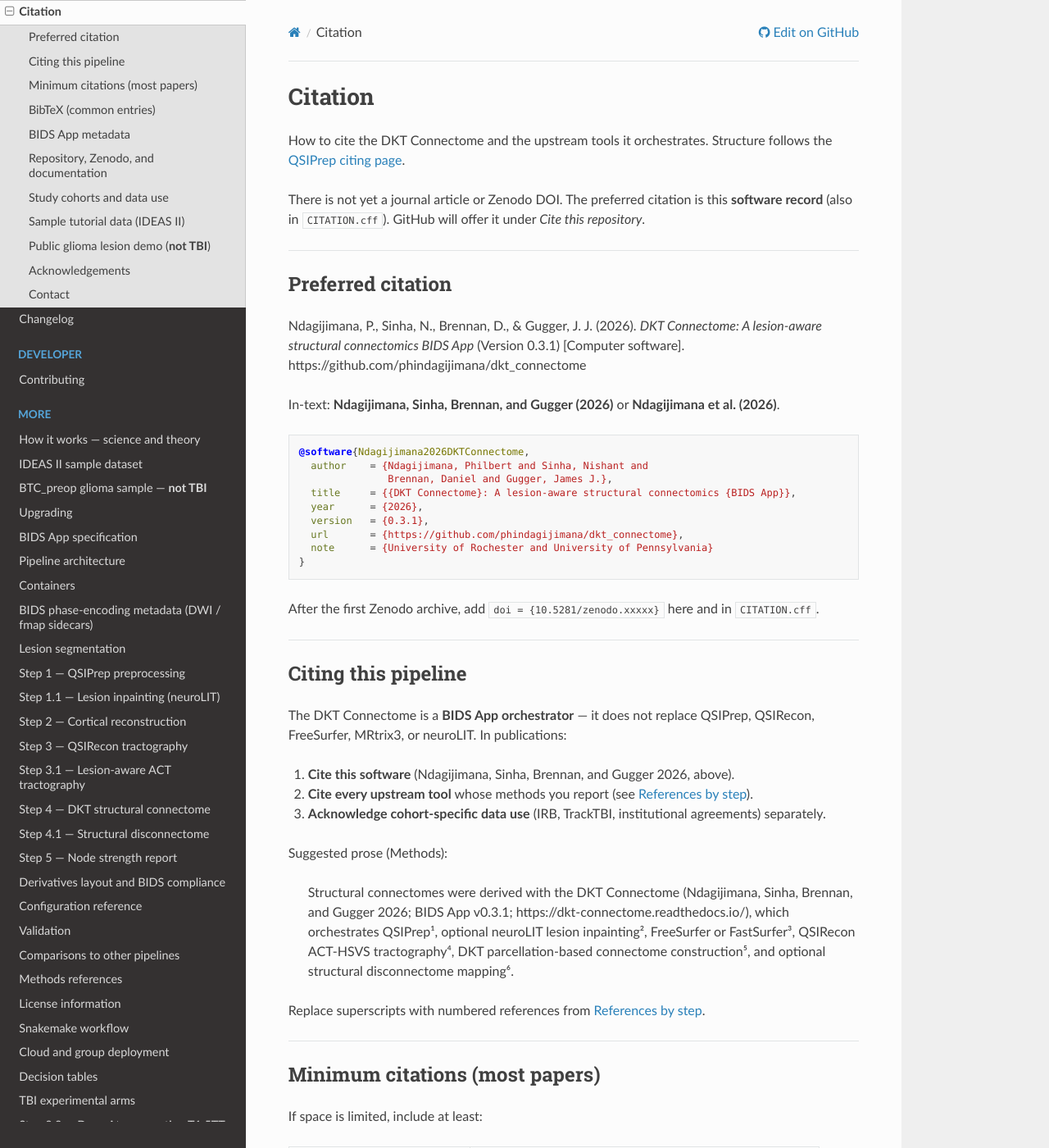
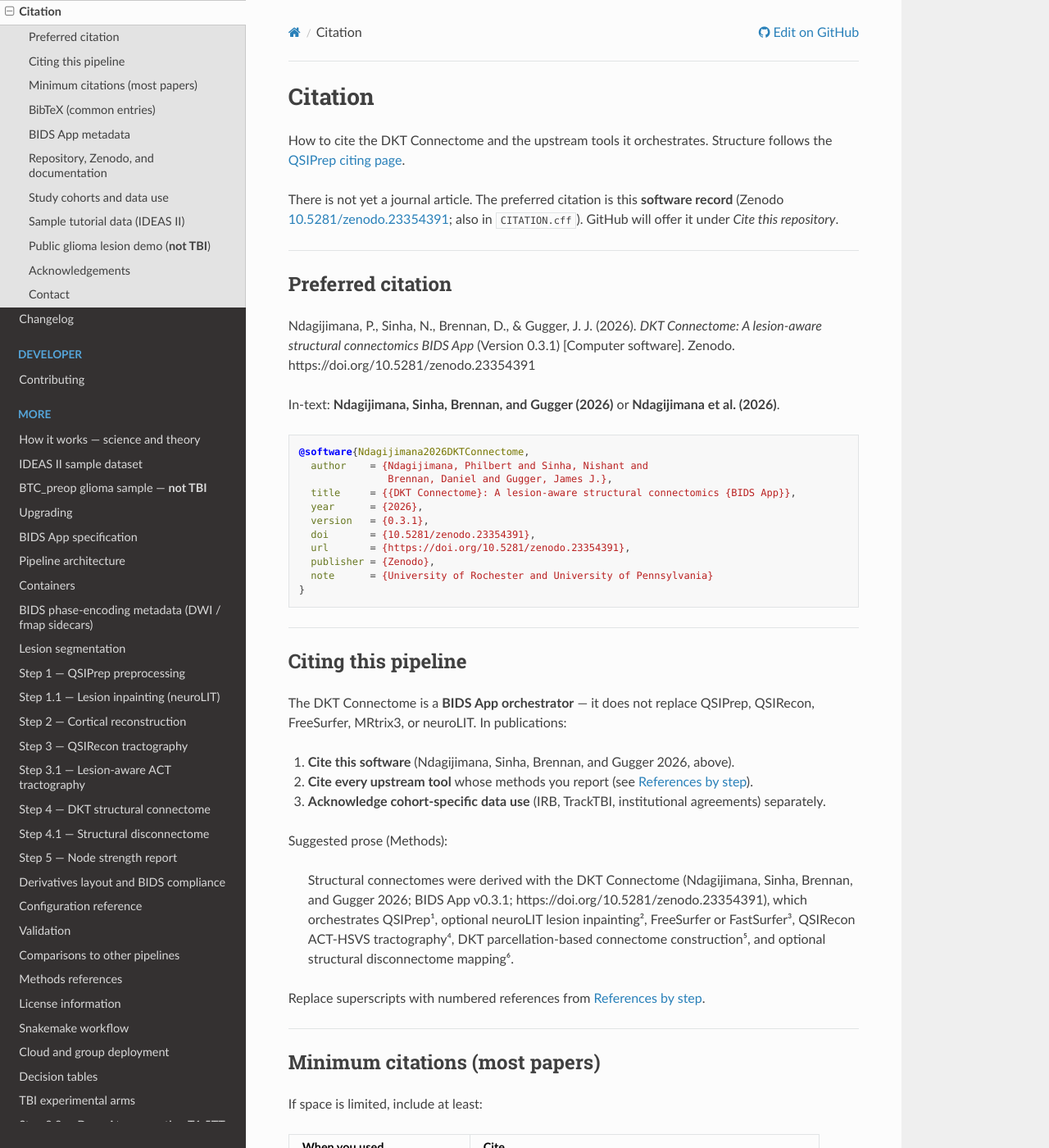
Before and after one commit to phindagijimana/dkt_connectome, a Sphinx documentation site: the page built from dwi_pipeline/docs/citation.md, in a window 1280 px wide and 1400 px high. Shown: the whole window at 82% size. Built offline with Sphinx 7.4.7 and the Read the Docs theme 3.1.0, drawn with Linux system fonts in a browser that asks for light colours; some of the changed text lies outside the part shown.

Commit message:
Record the Zenodo DOI for v0.3.1.
Cite 10.5281/zenodo.23354391 in CITATION.cff and the public citation page.

````diff
--- a/dwi_pipeline/docs/citation.md
+++ b/dwi_pipeline/docs/citation.md
@@ -2,13 +2,13 @@
 
 How to cite the DKT Connectome and the upstream tools it orchestrates. Structure follows the [QSIPrep citing page](https://qsiprep.readthedocs.io/en/0.22.1/citing.html).
 
-There is not yet a journal article or Zenodo DOI. The preferred citation is this **software record** (also in [`CITATION.cff`](https://github.com/phindagijimana/dkt_connectome/blob/main/CITATION.cff)). GitHub will offer it under *Cite this repository*.
+There is not yet a journal article. The preferred citation is this **software record** (Zenodo [10.5281/zenodo.23354391](https://doi.org/10.5281/zenodo.23354391); also in [`CITATION.cff`](https://github.com/phindagijimana/dkt_connectome/blob/main/CITATION.cff)). GitHub will offer it under *Cite this repository*.
 
 ---
 
 ## Preferred citation
 
-Ndagijimana, P., Sinha, N., Brennan, D., & Gugger, J. J. (2026). *DKT Connectome: A lesion-aware structural connectomics BIDS App* (Version 0.3.1) [Computer software]. https://github.com/phindagijimana/dkt_connectome
+Ndagijimana, P., Sinha, N., Brennan, D., & Gugger, J. J. (2026). *DKT Connectome: A lesion-aware structural connectomics BIDS App* (Version 0.3.1) [Computer software]. Zenodo. https://doi.org/10.5281/zenodo.23354391
 
 In-text: **Ndagijimana, Sinha, Brennan, and Gugger (2026)** or **Ndagijimana et al. (2026)**.
 
@@ -19,12 +19,12 @@
   title     = {{DKT Connectome}: A lesion-aware structural connectomics {BIDS App}},
   year      = {2026},
   version   = {0.3.1},
-  url       = {https://github.com/phindagijimana/dkt_connectome},
+  doi       = {10.5281/zenodo.23354391},
+  url       = {https://doi.org/10.5281/zenodo.23354391},
+  publisher = {Zenodo},
   note      = {University of Rochester and University of Pennsylvania}
 }
 ```
-
-After the first Zenodo archive, add `doi = {10.5281/zenodo.xxxxx}` here and in `CITATION.cff`.
 
 ---
 
@@ -38,7 +38,7 @@
 
 Suggested prose (Methods):
 
-> Structural connectomes were derived with the DKT Connectome (Ndagijimana, Sinha, Brennan, and Gugger 2026; BIDS App v0.3.1; https://dkt-connectome.readthedocs.io/), which orchestrates QSIPrep¹, optional neuroLIT lesion inpainting², FreeSurfer or FastSurfer³, QSIRecon ACT-HSVS tractography⁴, DKT parcellation-based connectome construction⁵, and optional structural disconnectome mapping⁶.
+> Structural connectomes were derived with the DKT Connectome (Ndagijimana, Sinha, Brennan, and Gugger 2026; BIDS App v0.3.1; https://doi.org/10.5281/zenodo.23354391), which orchestrates QSIPrep¹, optional neuroLIT lesion inpainting², FreeSurfer or FastSurfer³, QSIRecon ACT-HSVS tractography⁴, DKT parcellation-based connectome construction⁵, and optional structural disconnectome mapping⁶.
 
 Replace superscripts with numbered references from [References by step](references.md).
 
@@ -158,7 +158,8 @@
 
 ```text
 HowToAcknowledge: Cite Ndagijimana, Sinha, Brennan, and Gugger (2026),
-DKT Connectome v0.3.1, plus the upstream tools (see citation page).
+DKT Connectome v0.3.1, https://doi.org/10.5281/zenodo.23354391,
+plus the upstream tools (see citation page).
 ```
 
 ---
@@ -170,10 +171,10 @@
 | Documentation | https://dkt-connectome.readthedocs.io/en/latest/ |
 | Source code | https://github.com/phindagijimana/dkt_connectome |
 | GitHub Releases | https://github.com/phindagijimana/dkt_connectome/releases |
-| Zenodo archive | *(enable GitHub integration — see [Maintainer §17 on GitHub](https://github.com/phindagijimana/dkt_connectome/blob/main/dwi_pipeline/docs/maintainer/maintainer_tasks.md#17-zenodo-archive-doi))* |
+| Zenodo archive (v0.3.1) | https://doi.org/10.5281/zenodo.23354391 |
 | CITATION.cff | https://github.com/phindagijimana/dkt_connectome/blob/main/CITATION.cff |
 
-The preferred `@software` entry is at the top of this page. After the first Zenodo release, add the DOI there and in `CITATION.cff`.
+The preferred `@software` entry is at the top of this page.
 
 ---
 
````
Also changed, not shown: README.md (+2 -1 lines), dwi_pipeline/docs/changelog.md (+1 -1 lines), 2 other files.
